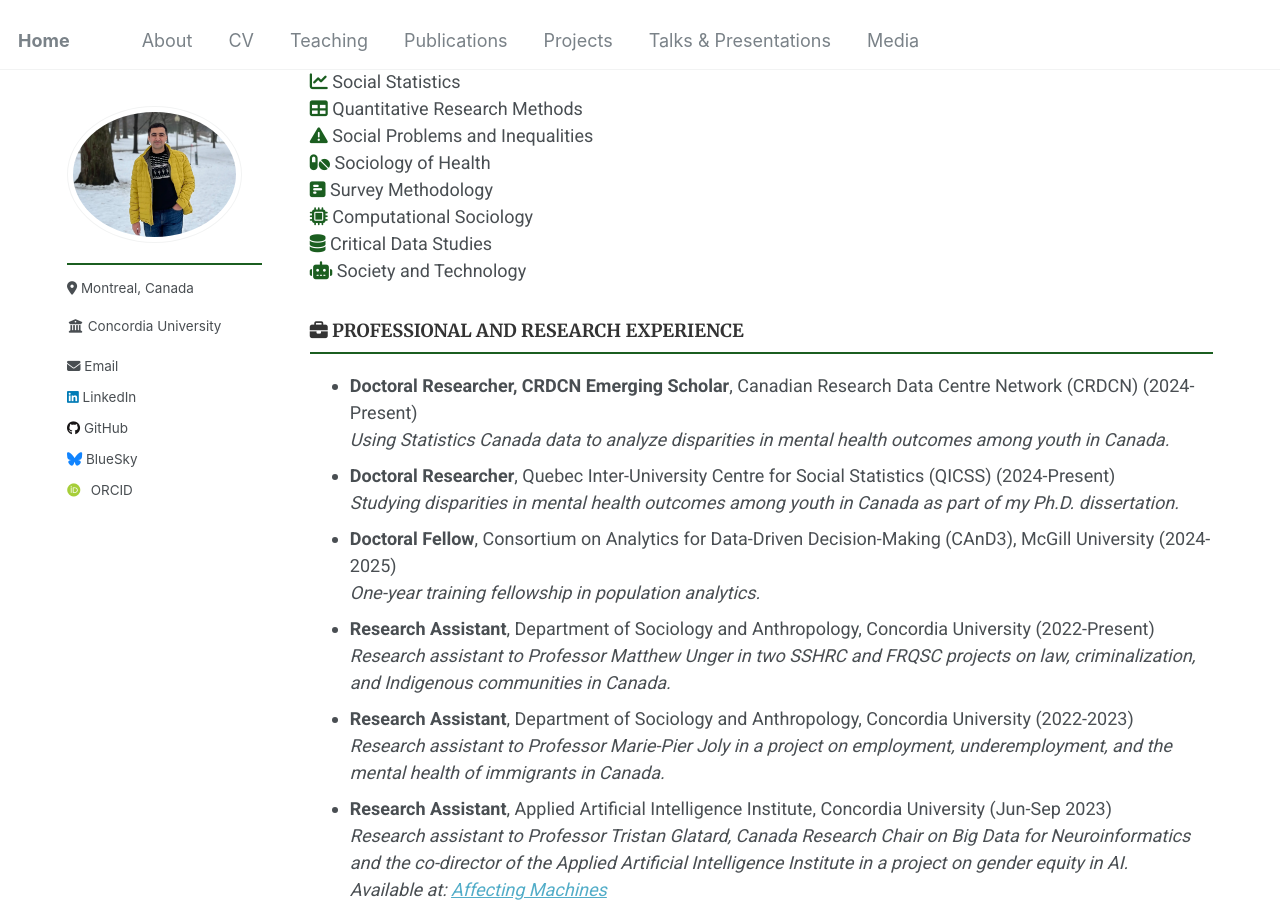
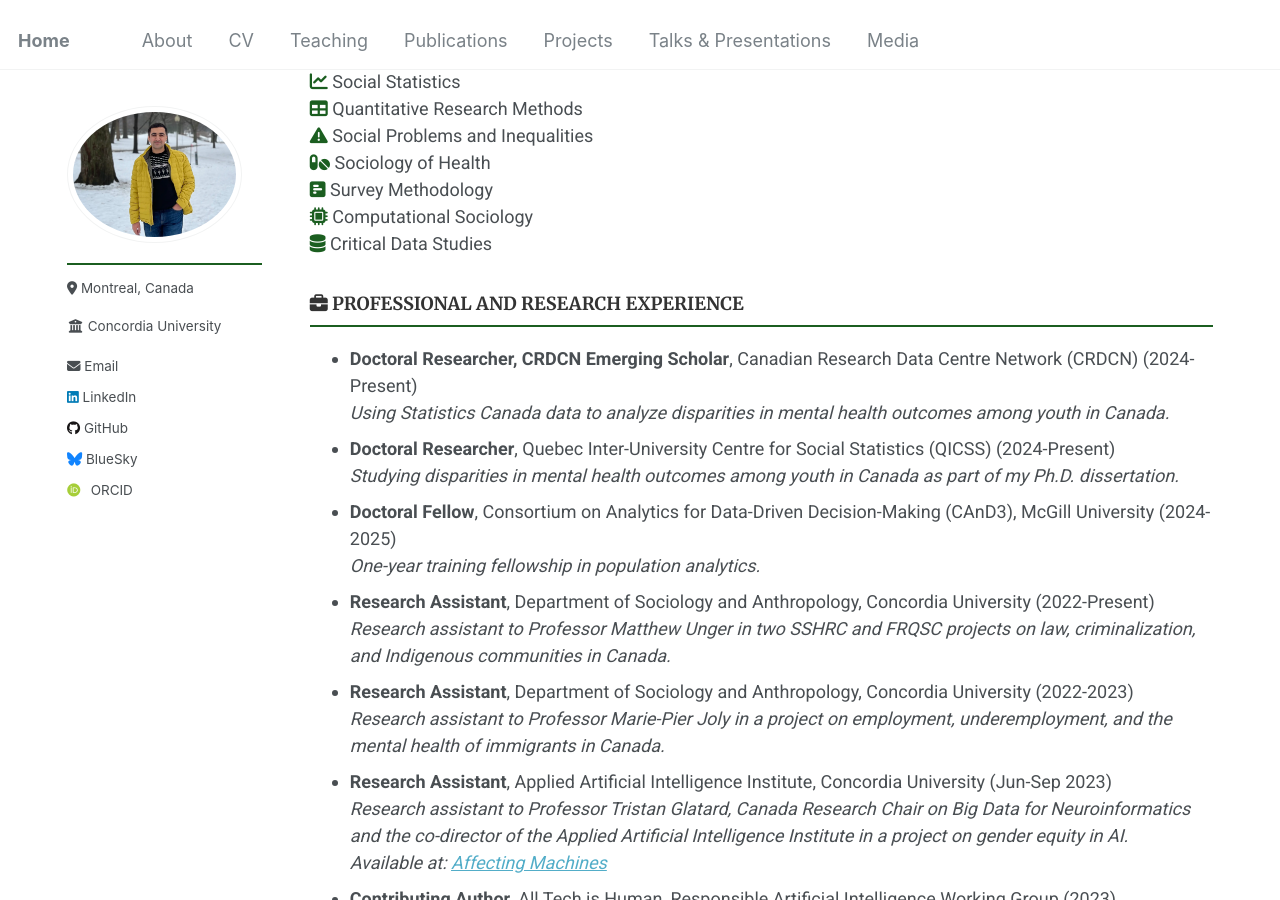
Before and after one commit to Mohsnmonji/mohsnmonji.github.io, a Jekyll site: the page built from _pages/Curriculum Vitae.md, in a window 1280 px wide and 900 px high, scrolled down 522 px. Built offline with Jekyll 4.4.1, drawn with Linux system fonts in a browser that asks for light colours; some web fonts are replaced.

Commit message:
Update Curriculum Vitae.md

```diff
--- a/_pages/Curriculum Vitae.md
+++ b/_pages/Curriculum Vitae.md
@@ -42,8 +42,7 @@ author_profile: true
   <i class="fas fa-pills" style="color: #1B5E20;"></i> Sociology of Health<br>
   <i class="fas fa-poll-h" style="color: #1B5E20;"></i> Survey Methodology<br>
   <i class="fas fa-microchip" style="color: #1B5E20;"></i> Computational Sociology<br>
-  <i class="fas fa-database" style="color: #1B5E20;"></i> Critical Data Studies<br>
-  <i class="fas fa-robot" style="color: #1B5E20;"></i> Society and Technology
+  <i class="fas fa-database" style="color: #1B5E20;"></i> Critical Data Studies
 </div>
 
 
```
